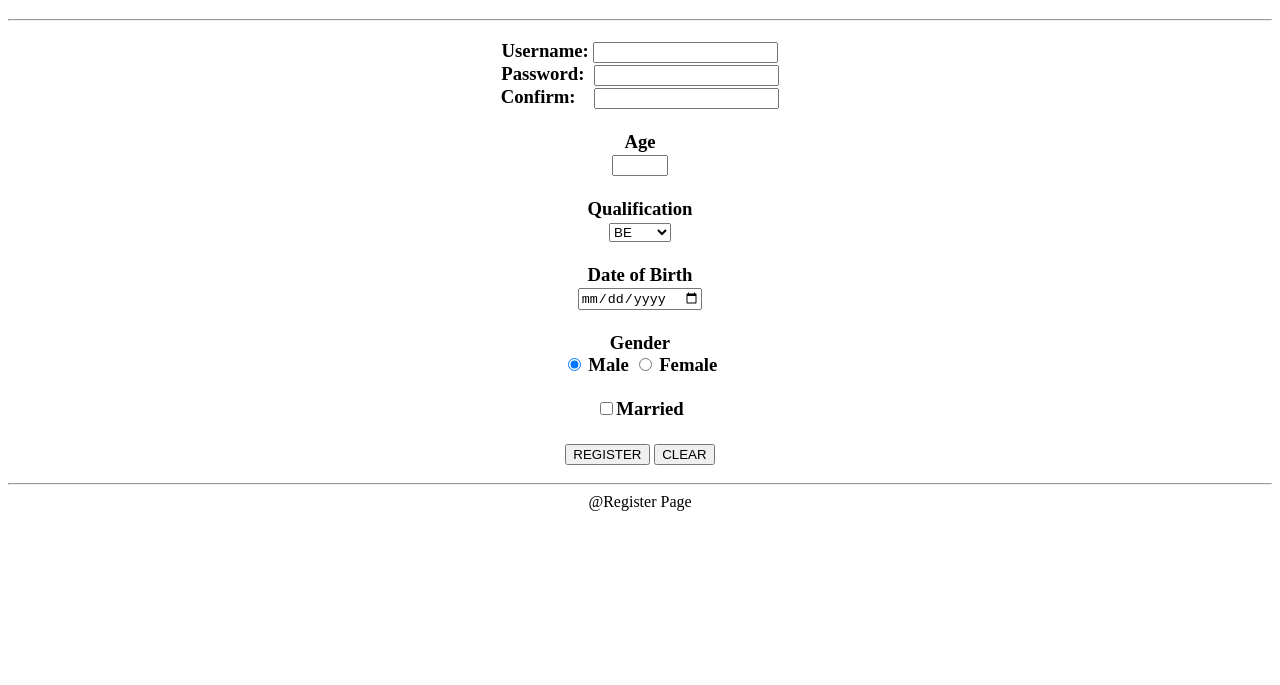
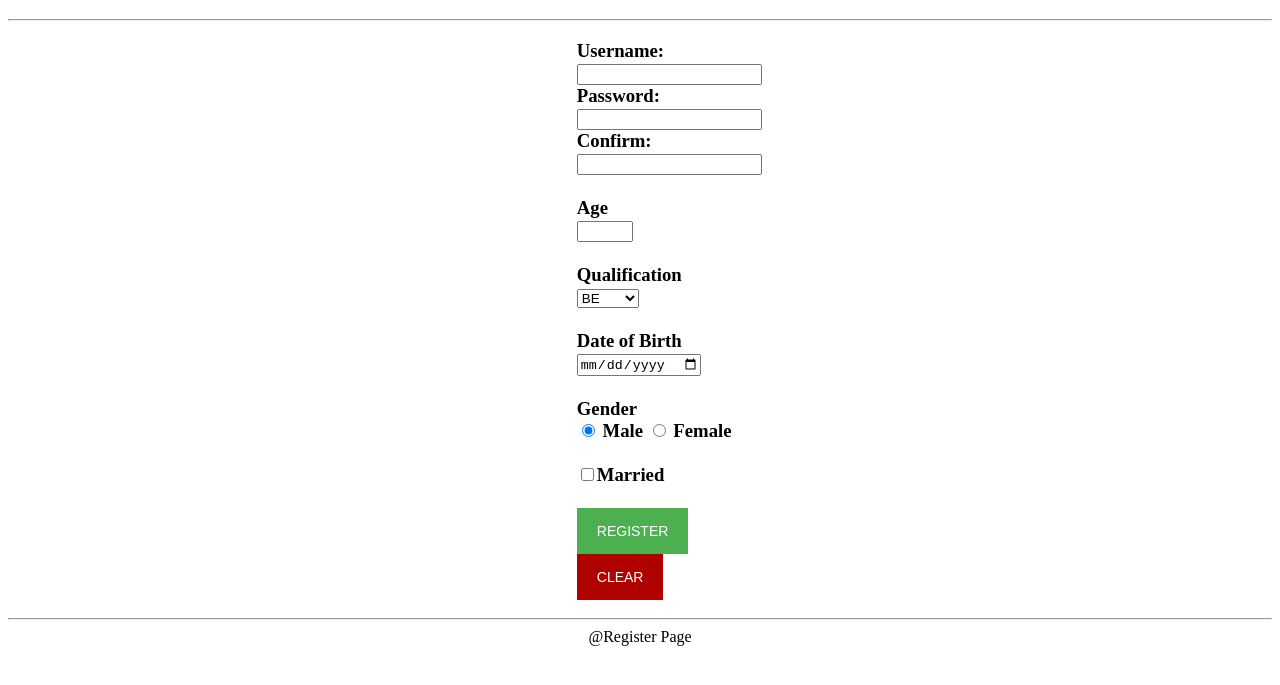
Before and after one commit to VigneshMugunthC/11-07-2022_HW, a plain HTML site: page register.html in a window 1280 px wide. Shown: the part 61-746 px from the top of the page. Drawn offline with Linux system fonts and the light colour scheme.

Commit message:
Add files via upload

```diff
--- a/register.html
+++ b/register.html
@@ -3,11 +3,31 @@
     <head>
         <meta charset="UTF-8">
         <title>Home Work 11-07</title>
+        <style>
+            input.register{
+                background-color: #4CAF50;
+                border: none;
+                color: white;
+                padding: 15px 20px;
+                text-align: center;
+                text-decoration: none;
+                font-size: 14px;
+            }
+            input.clear{
+                background-color: #AF0200;
+                border: none;
+                color: white;
+                padding: 15px 20px;
+                text-align: center;
+                text-decoration: none;
+                font-size: 14px;
+            }
+        </style>
     </head>
     <body>
         <header><h1 style="text-align:center">REGISTER PAGE</h1></header>
         <hr>
-        <form align="center" action="login.html" method="post">
+        <form style="margin-left: 45%;margin-right: 40%; " action="login.html" method="post">
             <h3>
                 Username: <input type="text" name="t1" required><br>
                 Password: &nbsp;<input type="password" name="t2" required minlength="4" maxlength="8"><br>
@@ -26,11 +46,11 @@
                 <label>Gender</label><br><input checked type="radio" name="t7" value="male"><label> Male </label><input type="radio" name="t7" value="female"><label> Female </label><br><br>
                 <input type="checkbox" name="t8"><label>Married</label>
                 <br><br>
-                <input type="submit" value="REGISTER">
-                <input type="reset" value="CLEAR">
+                <input class="register" type="submit" value="REGISTER">
+                <input class="clear" type="reset" value="CLEAR">
             </h3>
         </form>
         <hr>
-        <footer align="center">@Register Page</footer>
+        <footer style="text-align: center">@Register Page</footer>
     </body>
 </html>
```
Also changed, not shown: aboutus.html (+1 -1 lines), contactus.html (+1 -1 lines), index.html (+7 -7 lines), login.html (+27 -6 lines), service.html (+1 -1 lines), welcome.html (+1 -1 lines).
